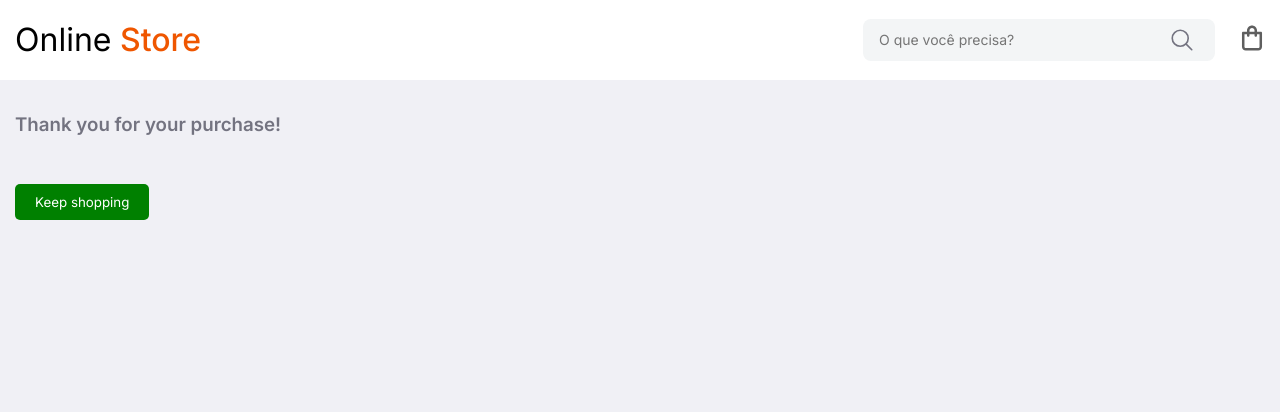
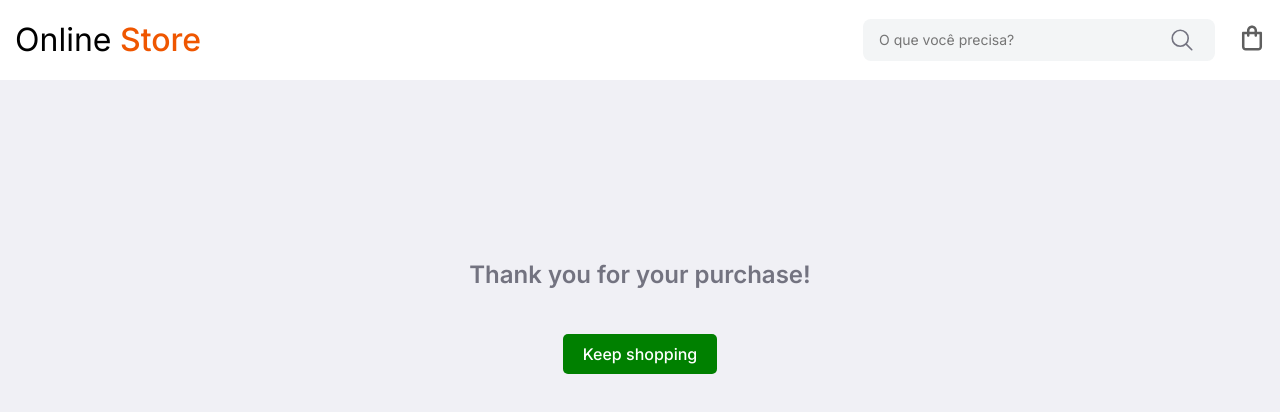
Before and after one commit to renan-aquino/online-store, a Next.js app: page /thank-you in a window 1280 px wide. Shown: the top 412 px of the page. Built offline with nearby package versions, Linux system fonts and the light colour scheme.

Commit message:
style: improved feedback interactions

```diff
--- a/src/app/cart/page.tsx
+++ b/src/app/cart/page.tsx
@@ -29,6 +29,7 @@ const FlexContainer = styled.div `
 `
 
 const CartList = styled.div `
+    width: 700px;
     display: grid;
     grid-template-columns: 1fr;
     gap: 32px;
--- a/src/app/thank-you/page.tsx
+++ b/src/app/thank-you/page.tsx
@@ -2,6 +2,12 @@
 
 import { useRouter } from "next/navigation"
 import { styled } from "styled-components"
+
+const Container = styled.div`
+    text-align: center;
+    width: 100%;
+    margin-top: 150px;
+`
 
 const Button = styled.button`
     padding: 10px 20px;
@@ -9,6 +15,13 @@ const Button = styled.button`
     margin-top: 48px;
     color: white;
     background-color: green;
+    font-size: 16px;
+    font-weight: 500;
+    font-family: inherit;
+
+    &:active {
+        background-color: #006E00;
+    }
 `
 
 
@@ -18,8 +31,10 @@ export default function ThankYou(){
 
     return (
         <main>
-            <h3>Thank you for your purchase!</h3>
-            <Button onClick={() => router.push('/')}>Keep shopping</Button>
+            <Container>
+                <h2>Thank you for your purchase!</h2>
+                <Button onClick={() => router.push('/')}>Keep shopping</Button>
+            </Container>
         </main>
     )
 }
--- a/src/components/Order.tsx
+++ b/src/components/Order.tsx
@@ -57,6 +57,10 @@ const Button = styled.button`
     width: 100%;
     font-weight: 500;
     font-size: 16px;
+
+    &:active {
+        background-color: #006E00;
+    }
 `
 
 interface OrderProps {
```
Also changed, not shown: src/app/product/page.tsx (+17 -1 lines).
